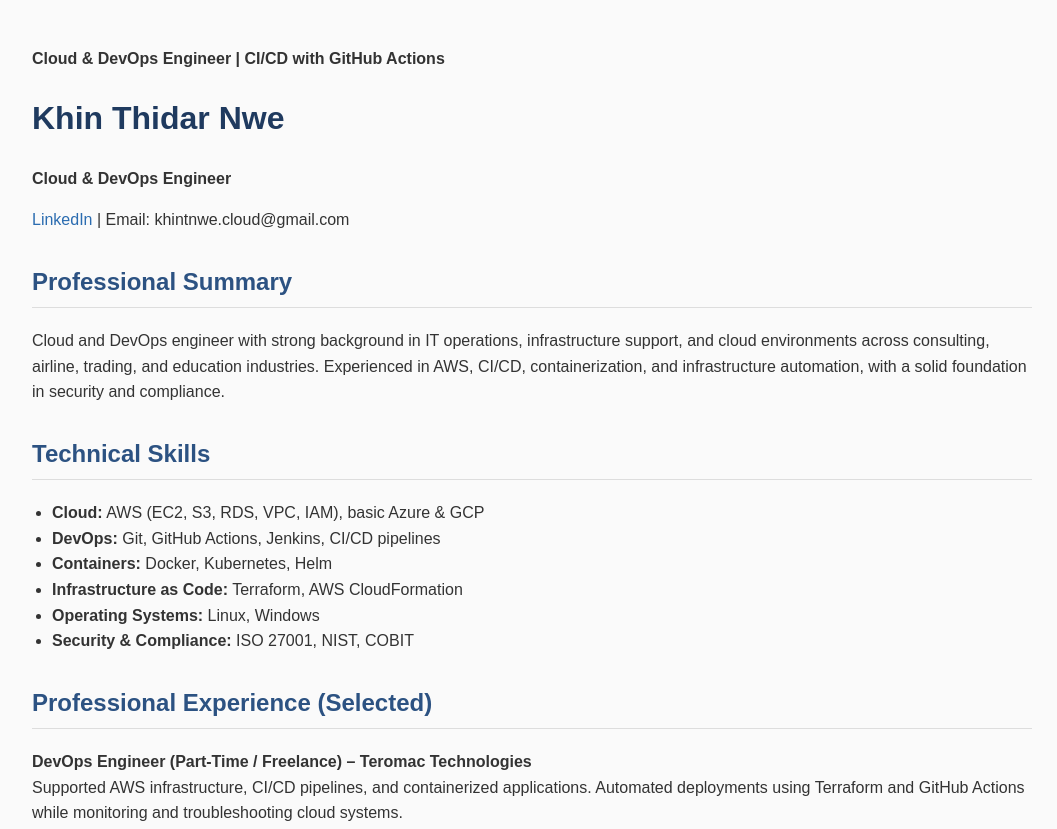
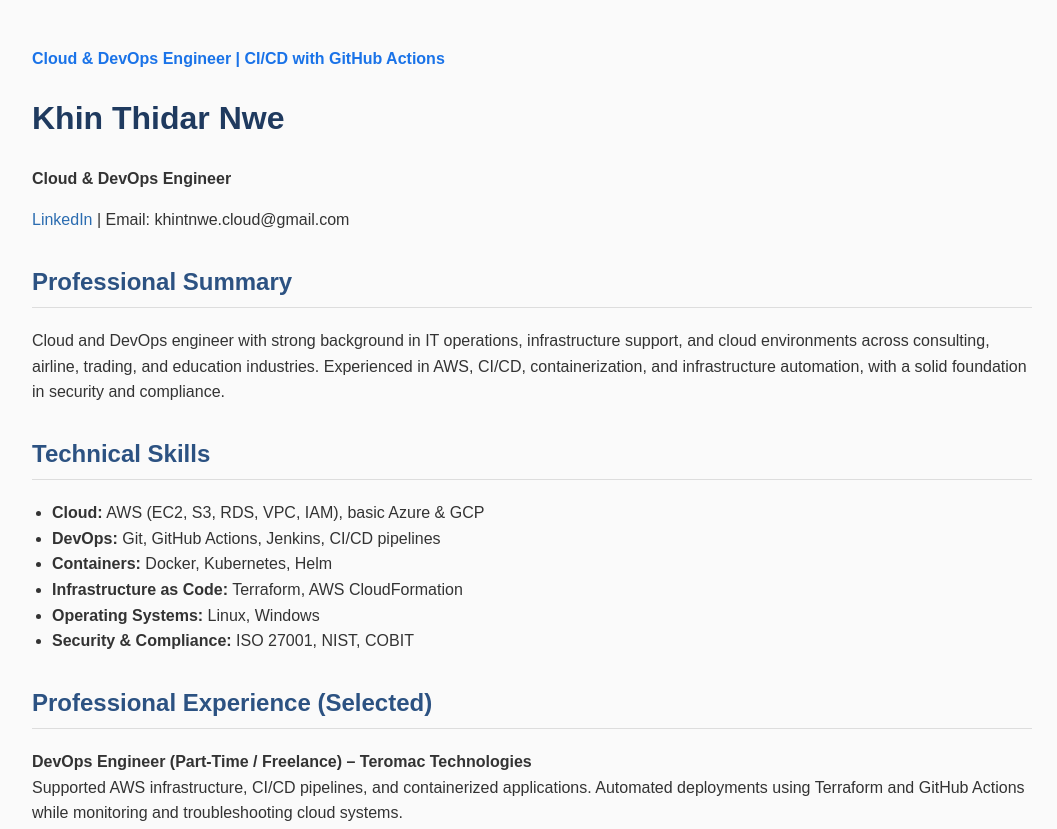
Before and after one commit to ktnwemaster/KTNwe.github.io, a plain HTML site: page index.html in a window 1280 px wide. Shown: the top 829 px of the page, without its empty margins (108-1165 px from the left). Drawn offline with Linux system fonts and the light colour scheme.

Commit message:
Update index.html

```diff
--- a/index.html
+++ b/index.html
@@ -2,7 +2,7 @@
 <html lang="en">
 <head>
   <meta charset="UTF-8">
-  <p><strong>Cloud & DevOps Engineer | CI/CD with GitHub Actions</strong></p>
+  <p><strong style="color: #1a73e8;">Cloud & DevOps Engineer | CI/CD with GitHub Actions</strong></p>
   <meta name="viewport" content="width=device-width, initial-scale=1.0">
 
   <style>
```
